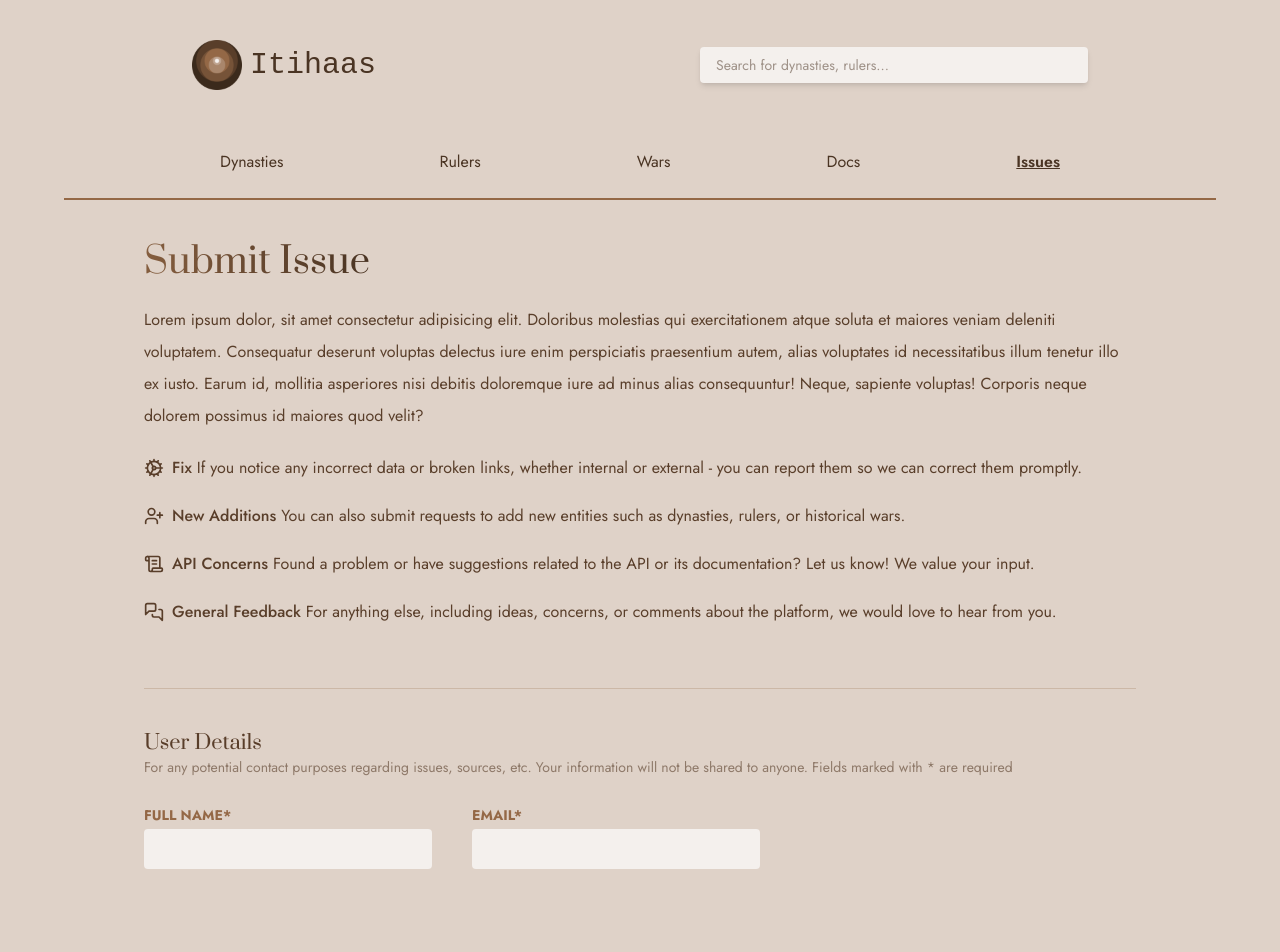
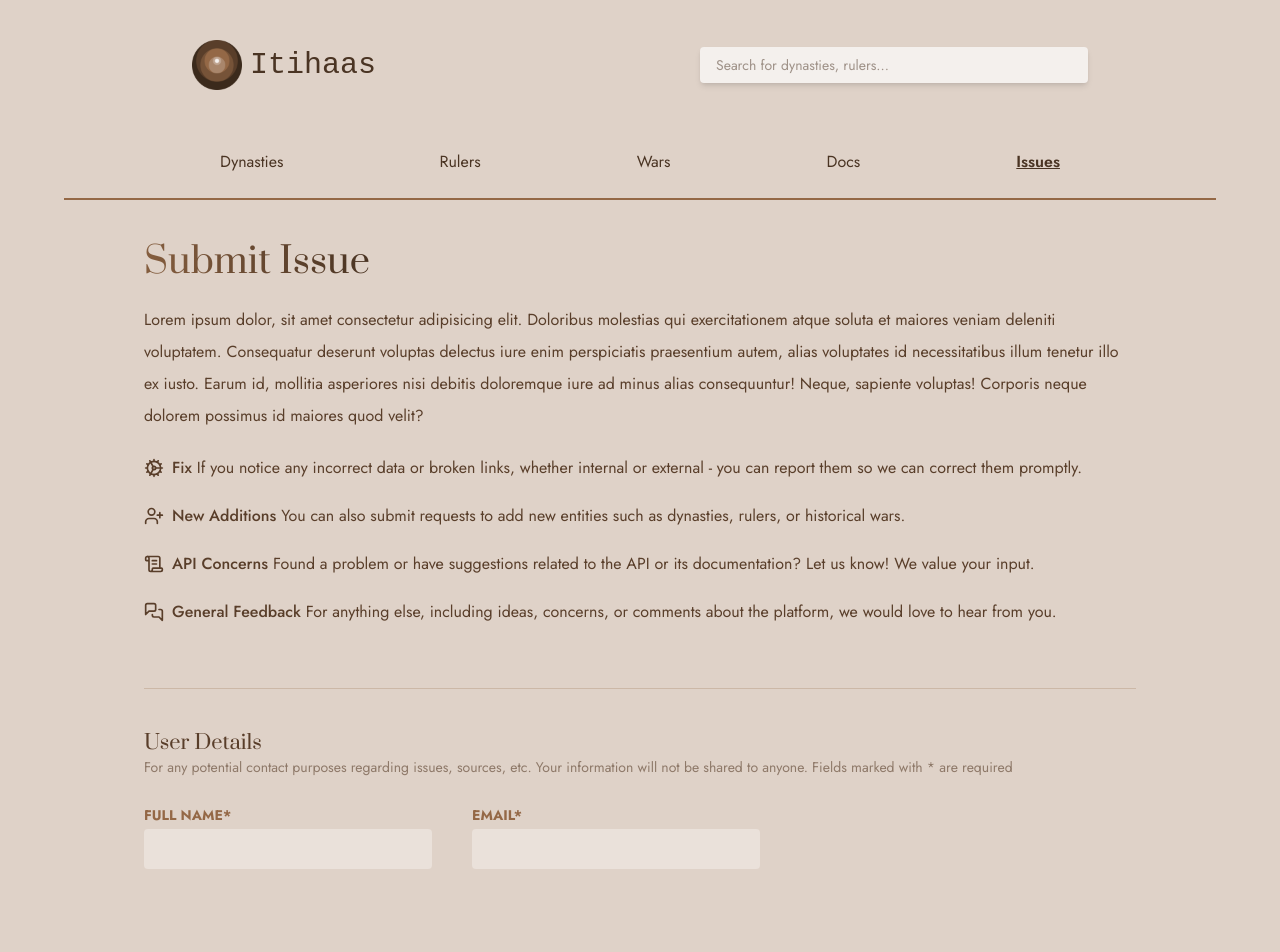
Before and after one commit to sunillshastry/itihaas-client, a React (Vite) app: page /issues in a window 1280 px wide. Shown: the top 952 px of the page. Built offline with nearby package versions, Linux system fonts and the light colour scheme; no server answers; a web font is replaced by a local one.

Commit message:
Update input field background color in IssuesEntryField component

```diff
--- a/src/components/IssueEntryField.jsx
+++ b/src/components/IssueEntryField.jsx
@@ -16,7 +16,7 @@ function IssueEntryField({
 				{required && '*'}
 			</label>
 			<input
-				className={`bg-primary-90 text-md text-primary-400 focus:outline-primary-20 mt-1 rounded-sm px-2 py-2 focus:outline-3 ${variant === 'small' ? 'w-2xs' : 'w-sm'}`}
+				className={`bg-primary-80 text-md text-primary-400 focus:outline-primary-20 mt-1 rounded-sm px-2 py-2 focus:outline-3 ${variant === 'small' ? 'w-2xs' : 'w-sm'}`}
 				type="text"
 				placeholder={placeholder}
 			/>
```
